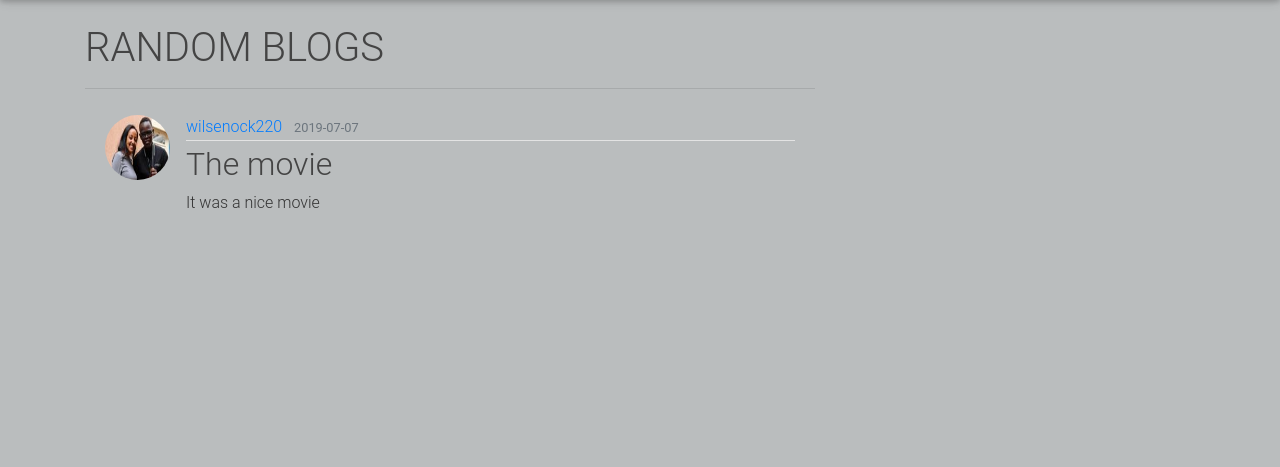
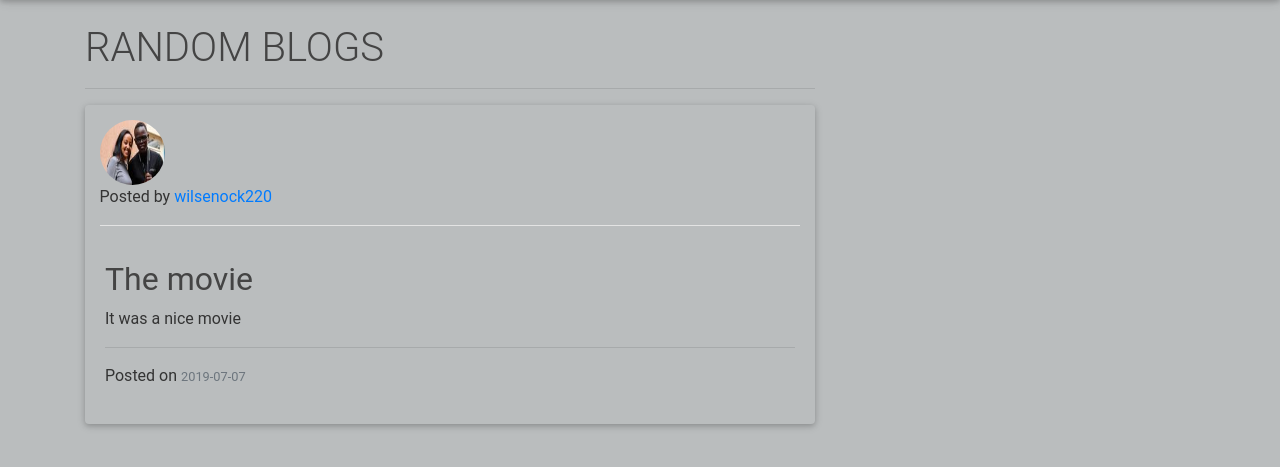
Before and after one commit to wilsenock220/blog, a Flask app: page / in a window 1280 px wide. Shown: the part 56-523 px from the top of the page. Run offline with Flask 2, Linux system fonts and the light colour scheme; data comes from the database, SQL or seed files in the repository; both versions use the stored data as it was after the commit; some libraries are stand-ins or nearby versions.

Commit message:
add initial commit

```diff
--- a/flaskblog/static/main.css
+++ b/flaskblog/static/main.css
@@ -50,27 +50,13 @@ a.article-title:hover {
 }
 
 .article-metadata {
-  padding-bottom: 1px;
-  margin-bottom: 4px;
   border-bottom: 1px solid #e3e3e3
-}
-
-.article-metadata a:hover {
-  color: #333;
-  text-decoration: none;
-}
-
-.article-svg {
-  width: 25px;
-  height: 25px;
-  vertical-align: middle;
 }
 
 .account-img {
   height: 125px;
   width: 125px;
-  margin-right: 20px;
-  margin-bottom: 16px;
+
 }
 
 .account-heading {
@@ -83,3 +69,6 @@ a.article-title:hover {
 .card{
   background: transparent;
 }
+.img{
+ margin:2%;
+}
--- a/flaskblog/templates/home.html
+++ b/flaskblog/templates/home.html
@@ -1,18 +1,27 @@
 {% extends "layout.html" %}
 {% block content %}
-<h1>RANDOM  BLOGS</h1>
+<h1>RANDOM BLOGS</h1>
 <hr>
 {% for post in posts %}
-<article class="media content-section">
-  <img class="rounded-circle article-img" src="{{ url_for('static', filename='profile_pics/' + post.author.image_file) }}">
-  <div class="media-body">
-    <div class="article-metadata">
-      <a class="mr-2" href="#">{{ post.author.username }}</a>
-      <small class="text-muted">{{ post.date_posted.strftime('%Y-%m-%d') }}</small>
+<div class="pad">
+  <article class="card">
+    <div class="img">
+      <img class="rounded-circle article-img"
+        src="{{ url_for('static', filename='profile_pics/' + post.author.image_file) }}">
+      <div class="article-metadata">
+       <p class="post">Posted by <a class="mr-2" href="#">{{ post.author.username }}</a></p>
+      </div>
     </div>
-    <h2><a class="article-title" href="{{ url_for('post', post_id=post.id) }}">{{ post.title }}</a></h2>
-    <p class="article-content">{{ post.content }}</p>
-  </div>
-</article>
+
+    <div class="card-body">
+
+      <h2><a class="article-title" href="{{ url_for('post', post_id=post.id) }}">{{ post.title }}</a></h2>
+      <p class="article-content">{{ post.content }}</p>
+      <hr>
+       <p>Posted on <small class="text-muted">{{ post.date_posted.strftime('%Y-%m-%d') }}</small></p>
+    </div>
+  </article>
+</div>
+
 {% endfor %}
 {% endblock content %}
```
Also changed, not shown: flaskblog/templates/post.html (+8 -5 lines), flaskblog/site.db, flaskblog/static/profile_pics/38ef2e1252dea5f5.jpg (added), flaskblog/static/profile_pics/6815de095b6c6dde.JPG (added).
